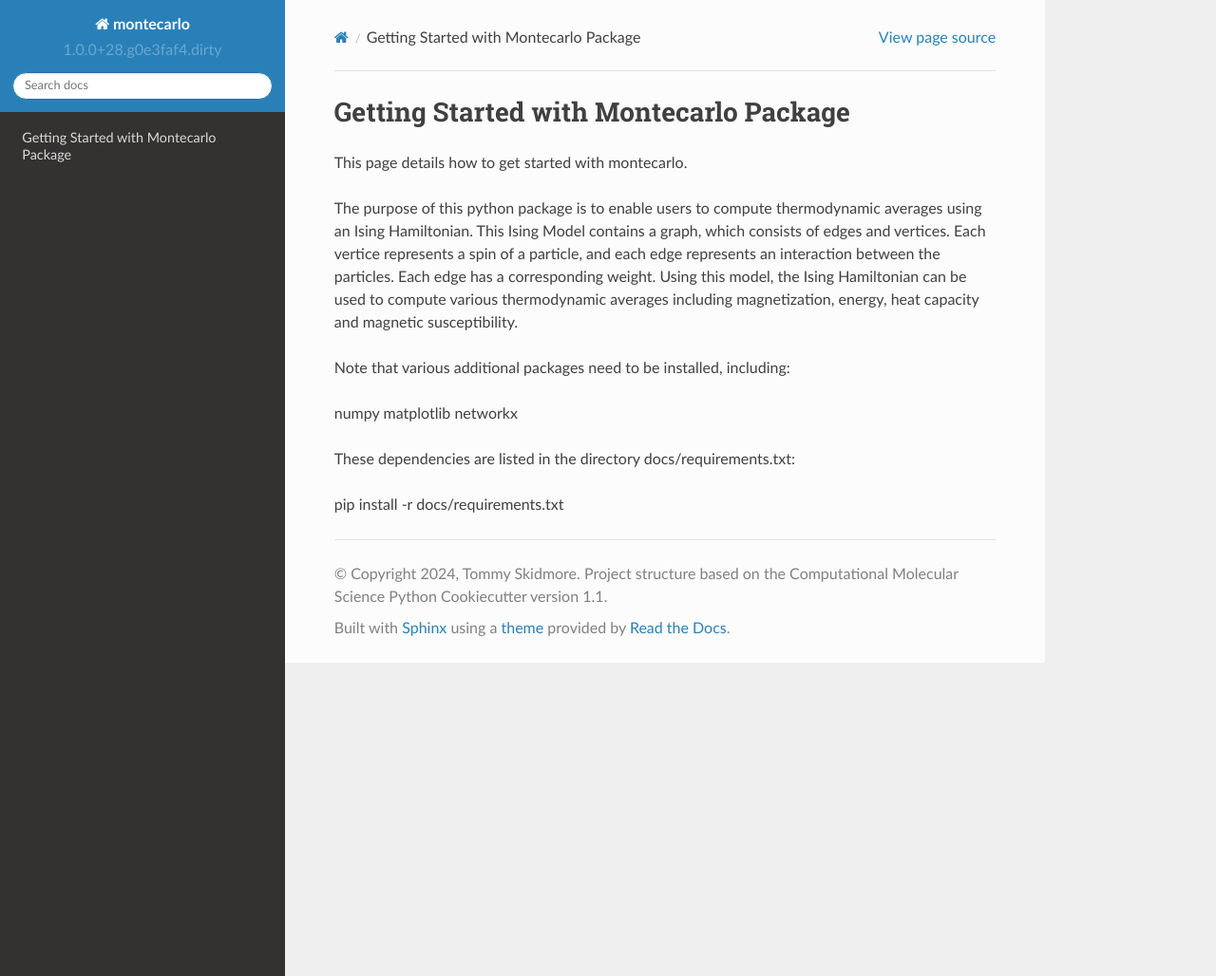
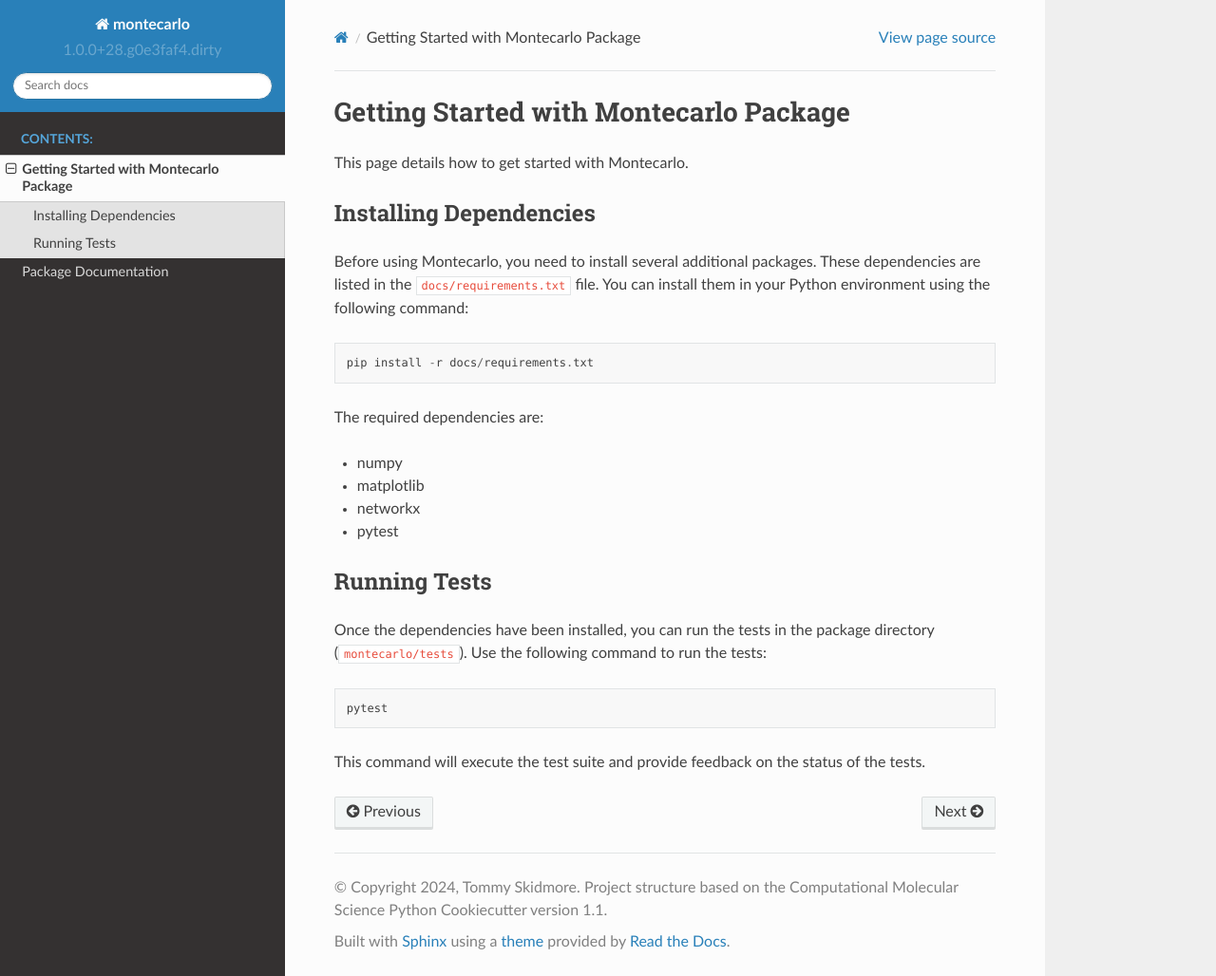
Before and after one commit to TSkidmore24/montecarlopackage, a Sphinx documentation site: the page built from docs/getting_started_with_montecarlo_package.rst, in a window 1280 px wide and 1028 px high. Shown: the whole window at 95% size. Built offline with Sphinx 7.4.7 and the Read the Docs theme 2.0.0, drawn with Linux system fonts in a browser that asks for light colours; the version number is read from the project's files by our own code.

```diff
--- a/docs/getting_started_with_montecarlo_package.rst
+++ b/docs/getting_started_with_montecarlo_package.rst
@@ -1,21 +1,27 @@
 Getting Started with Montecarlo Package
-===============
+========================================
 
-This page details how to get started with montecarlo.
+This page details how to get started with Montecarlo.
 
-The purpose of this python package is to enable users to compute thermodynamic averages
-using an Ising Hamiltonian. This Ising Model contains a graph, which consists of edges
-and vertices. Each vertice represents a spin of a particle, and each edge represents
-an interaction between the particles. Each edge has a corresponding weight. Using this
-model, the Ising Hamiltonian can be used to compute various thermodynamic averages
-including magnetization, energy, heat capacity and magnetic susceptibility.
+Installing Dependencies
+-----------------------
 
-Note that various additional packages need to be installed, including:
+Before using Montecarlo, you need to install several additional packages. These dependencies are listed in the ``docs/requirements.txt`` file. You can install them in your Python environment using the following command::
 
-numpy
-matplotlib
-networkx
+    pip install -r docs/requirements.txt
 
-These dependencies are listed in the directory docs/requirements.txt:
+The required dependencies are:
 
-pip install -r docs/requirements.txt
+- numpy
+- matplotlib
+- networkx
+- pytest
+
+Running Tests
+-------------
+
+Once the dependencies have been installed, you can run the tests in the package directory (``montecarlo/tests``). Use the following command to run the tests::
+
+    pytest
+
+This command will execute the test suite and provide feedback on the status of the tests.
--- a/docs/requirements.txt
+++ b/docs/requirements.txt
@@ -1,3 +1,4 @@
 numpy
 matplotlib
 networkx
+pytest
```
Also changed, not shown: docs/index.rst (+22 -7 lines), docs/package_documentation.rst (+44 -1 lines).
